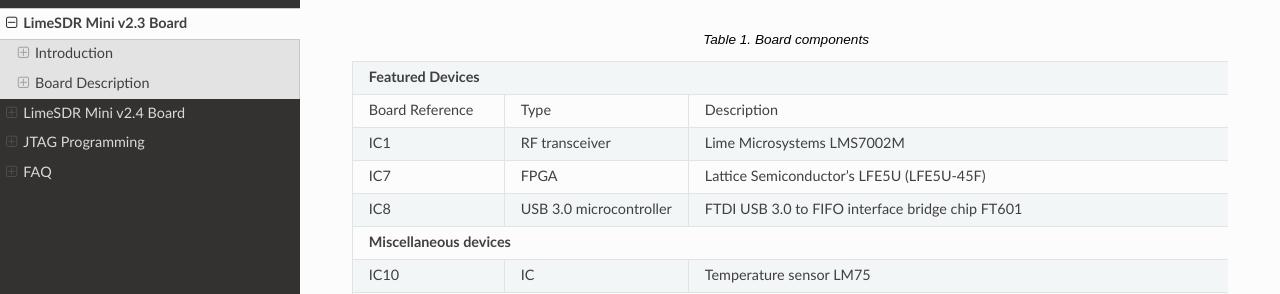
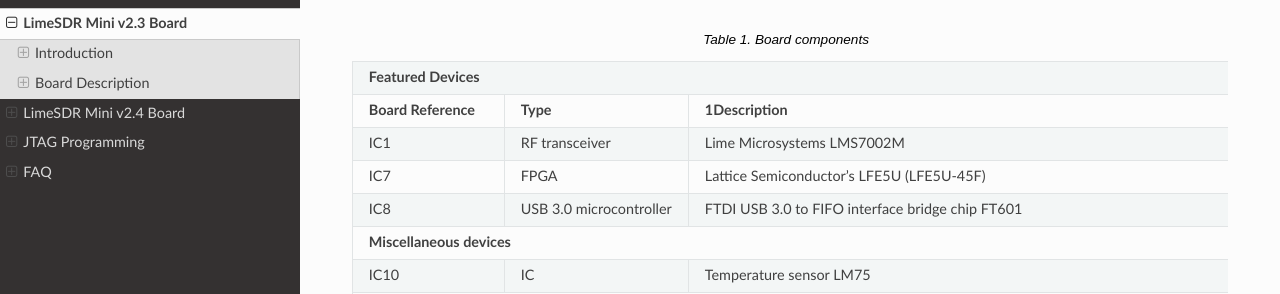
Before and after one commit to myriadrf/LimeSDR-Mini-v2, a Sphinx documentation site: the page built from docs/v2.3/index.rst, in a window 1280 px wide and 900 px high, scrolled down 3327 px. Shown: the part 157-451 px from the top of the window. Built offline with Sphinx 7.4.7 and the Read the Docs theme 3.1.0, drawn with Linux system fonts in a browser that asks for light colours.

Commit message:
fix table 1

```diff
--- a/docs/v2.3/index.rst
+++ b/docs/v2.3/index.rst
@@ -115,79 +115,79 @@
 
 .. table:: Table 1. Board components
 
-   +------------------------------------------------------------------------------------------------------------------------------------+
-   | **Featured   Devices**                                                                                                             |
-   +------------------+-------------------------+---------------------------------------------------------------------------------------+
-   | Board Reference  | Type                    | Description                                                                           |
-   +------------------+-------------------------+---------------------------------------------------------------------------------------+
-   | IC1              | RF transceiver          | Lime Microsystems   LMS7002M                                                          |
-   +------------------+-------------------------+---------------------------------------------------------------------------------------+
-   | IC7              | FPGA                    | Lattice   Semiconductor’s LFE5U (LFE5U-45F)                                           |
-   +------------------+-------------------------+---------------------------------------------------------------------------------------+
-   | IC8              | USB 3.0 microcontroller | FTDI USB 3.0 to FIFO interface bridge chip   FT601                                    |
-   +------------------+-------------------------+---------------------------------------------------------------------------------------+
-   | **Miscellaneous   devices**                                                                                                        |
-   +------------------+-------------------------+---------------------------------------------------------------------------------------+
-   | IC10             | IC                      | Temperature sensor LM75                                                               |
-   +------------------+-------------------------+---------------------------------------------------------------------------------------+
-   | **Configuration,   Status and Setup Elements**                                                                                     |
-   +------------------+-------------------------+---------------------------------------------------------------------------------------+
-   | J5               | JTAG chain connector    | FPGA programming pin header on the board edge   for JTAG cable, 0.1” pitch            |
-   +------------------+-------------------------+---------------------------------------------------------------------------------------+
-   | LED1, LED2, LED3 | Red-green status LEDs   | User defined FPGA indication LED.                                                     |
-   +------------------+-------------------------+---------------------------------------------------------------------------------------+
-   | **General   User Input/Output**                                                                                                    |
-   +------------------+-------------------------+---------------------------------------------------------------------------------------+
-   | J3               | Pin header              | 8x FPGA GPIOs, 3.3V, 0.05” pitch                                                      |
-   +------------------+-------------------------+---------------------------------------------------------------------------------------+
-   | J4               | Pin header              | 2x FPGA GPIOs on the board edge, 3.3V, 0.1”   pitch                                   |
-   +------------------+-------------------------+---------------------------------------------------------------------------------------+
-   | J9               | Pin header              | 5V (3.3V voltage can be chosen by resistors)   fan connection pin headers, 0.1” pitch |
-   +------------------+-------------------------+---------------------------------------------------------------------------------------+
-   | **Memory   Devices**                                                                                                               |
-   +------------------+-------------------------+---------------------------------------------------------------------------------------+
-   | IC2              | IC                      | I²C EEPROM Memory 128Kb (16 x 8), connected   to RF transceiver I2C bus               |
-   +------------------+-------------------------+---------------------------------------------------------------------------------------+
-   | IC12             | IC                      | I²C EEPROM Memory 128Kb (16K x 8), connected   to FPGA I2C bus                        |
-   +------------------+-------------------------+---------------------------------------------------------------------------------------+
-   | IC15             | IC                      | Quad SPI Flash Memory 128 Mb (16M x 8)   connected to FPGA SPI                        |
-   +------------------+-------------------------+---------------------------------------------------------------------------------------+
-   | **Communication   Ports**                                                                                                          |
-   +------------------+-------------------------+---------------------------------------------------------------------------------------+
-   | J6               | USB 3.0 connector       | USB 3.0 (type A) plug                                                                 |
-   +------------------+-------------------------+---------------------------------------------------------------------------------------+
-   | **Clock   Circuitry**                                                                                                              |
-   +------------------+-------------------------+---------------------------------------------------------------------------------------+
-   | XO1              | VCTCXO                  | 40.00 MHz Voltage Controlled Temperature   Compensated Crystal Oscillator             |
-   +------------------+-------------------------+---------------------------------------------------------------------------------------+
-   | IC11             | IC                      | 10 bit DAC for TCXO (XT4) frequency tuning   (default)                                |
-   +------------------+-------------------------+---------------------------------------------------------------------------------------+
-   | IC16             | IC                      | 16 bit DAC for TCXO (XT4) frequency tuning   (unpopulated)                            |
-   +------------------+-------------------------+---------------------------------------------------------------------------------------+
-   | IC17             | IC                      | Voltage reference (unpopulated)                                                       |
-   +------------------+-------------------------+---------------------------------------------------------------------------------------+
-   | IC9              | IC                      | Clock buffer                                                                          |
-   +------------------+-------------------------+---------------------------------------------------------------------------------------+
-   | IC20             | IC                      | Analog switch                                                                         |
-   +------------------+-------------------------+---------------------------------------------------------------------------------------+
-   | J8               | U.FL connector          | Reference clock input                                                                 |
-   +------------------+-------------------------+---------------------------------------------------------------------------------------+
-   | J7               | U.FL connector          | Reference clock output                                                                |
-   +------------------+-------------------------+---------------------------------------------------------------------------------------+
-   | **Power   Supply**                                                                                                                 |
-   +------------------+-------------------------+---------------------------------------------------------------------------------------+
-   | IC14             | IC                      | Switching regulator LMZ10501 (1.8V rail)                                              |
-   +------------------+-------------------------+---------------------------------------------------------------------------------------+
-   | IC19             | IC                      | Switching regulator LMZ10501 (3.3V rail)                                              |
-   +------------------+-------------------------+---------------------------------------------------------------------------------------+
-   | IC13             | IC                      | Linear regulator LD39100PUR (1.1V rail)                                               |
-   +------------------+-------------------------+---------------------------------------------------------------------------------------+
-   | IC5              | IC                      | Linear regulator LD39100PUR (1.25V rail)                                              |
-   +------------------+-------------------------+---------------------------------------------------------------------------------------+
-   | IC6              | IC                      | Linear regulator LD39100PUR (1.4V rail)                                               |
-   +------------------+-------------------------+---------------------------------------------------------------------------------------+
-   | IC18             | IC                      | Linear regulator LD39100PUR (2.5V rail)                                               |
-   +------------------+-------------------------+---------------------------------------------------------------------------------------+
+   +----------------------------------------------------------------------------------------------------------------------------------------+
+   | **Featured   Devices**                                                                                                                 |
+   +----------------------+-------------------------+---------------------------------------------------------------------------------------+
+   | **Board Reference**  | **Type**                | **1Description**                                                                      |
+   +----------------------+-------------------------+---------------------------------------------------------------------------------------+
+   | IC1                  | RF transceiver          | Lime Microsystems   LMS7002M                                                          |
+   +----------------------+-------------------------+---------------------------------------------------------------------------------------+
+   | IC7                  | FPGA                    | Lattice   Semiconductor’s LFE5U (LFE5U-45F)                                           |
+   +----------------------+-------------------------+---------------------------------------------------------------------------------------+
+   | IC8                  | USB 3.0 microcontroller | FTDI USB 3.0 to FIFO interface bridge chip   FT601                                    |
+   +----------------------+-------------------------+---------------------------------------------------------------------------------------+
+   | **Miscellaneous   devices**                                                                                                            |
+   +----------------------+-------------------------+---------------------------------------------------------------------------------------+
+   | IC10                 | IC                      | Temperature sensor LM75                                                               |
+   +----------------------+-------------------------+---------------------------------------------------------------------------------------+
+   | **Configuration,   Status and Setup Elements**                                                                                         |
+   +----------------------+-------------------------+---------------------------------------------------------------------------------------+
+   | J5                   | JTAG chain connector    | FPGA programming pin header on the board edge   for JTAG cable, 0.1” pitch            |
+   +----------------------+-------------------------+---------------------------------------------------------------------------------------+
+   | LED1, LED2, LED3     | Red-green status LEDs   | User defined FPGA indication LED.                                                     |
+   +----------------------+-------------------------+---------------------------------------------------------------------------------------+
+   | **General   User Input/Output**                                                                                                        |
+   +----------------------+-------------------------+---------------------------------------------------------------------------------------+
+   | J3                   | Pin header              | 8x FPGA GPIOs, 3.3V, 0.05” pitch                                                      |
+   +----------------------+-------------------------+---------------------------------------------------------------------------------------+
+   | J4                   | Pin header              | 2x FPGA GPIOs on the board edge, 3.3V, 0.1”   pitch                                   |
+   +----------------------+-------------------------+---------------------------------------------------------------------------------------+
+   | J9                   | Pin header              | 5V (3.3V voltage can be chosen by resistors)   fan connection pin headers, 0.1” pitch |
+   +----------------------+-------------------------+---------------------------------------------------------------------------------------+
+   | **Memory   Devices**                                                                                                                   |
+   +----------------------+-------------------------+---------------------------------------------------------------------------------------+
+   | IC2                  | IC                      | I²C EEPROM Memory 128Kb (16 x 8), connected   to RF transceiver I2C bus               |
+   +----------------------+-------------------------+---------------------------------------------------------------------------------------+
+   | IC12                 | IC                      | I²C EEPROM Memory 128Kb (16K x 8), connected   to FPGA I2C bus                        |
+   +----------------------+-------------------------+---------------------------------------------------------------------------------------+
+   | IC15                 | IC                      | Quad SPI Flash Memory 128 Mb (16M x 8)   connected to FPGA SPI                        |
+   +----------------------+-------------------------+---------------------------------------------------------------------------------------+
+   | **Communication   Ports**                                                                                                              |
+   +----------------------+-------------------------+---------------------------------------------------------------------------------------+
+   | J6                   | USB 3.0 connector       | USB 3.0 (type A) plug                                                                 |
+   +----------------------+-------------------------+---------------------------------------------------------------------------------------+
+   | **Clock   Circuitry**                                                                                                                  |
+   +----------------------+-------------------------+---------------------------------------------------------------------------------------+
+   | XO1                  | VCTCXO                  | 40.00 MHz Voltage Controlled Temperature   Compensated Crystal Oscillator             |
+   +----------------------+-------------------------+---------------------------------------------------------------------------------------+
+   | IC11                 | IC                      | 10 bit DAC for TCXO (XT4) frequency tuning   (default)                                |
+   +----------------------+-------------------------+---------------------------------------------------------------------------------------+
+   | IC16                 | IC                      | 16 bit DAC for TCXO (XT4) frequency tuning   (unpopulated)                            |
+   +----------------------+-------------------------+---------------------------------------------------------------------------------------+
+   | IC17                 | IC                      | Voltage reference (unpopulated)                                                       |
+   +----------------------+-------------------------+---------------------------------------------------------------------------------------+
+   | IC9                  | IC                      | Clock buffer                                                                          |
+   +----------------------+-------------------------+---------------------------------------------------------------------------------------+
+   | IC20                 | IC                      | Analog switch                                                                         |
+   +----------------------+-------------------------+---------------------------------------------------------------------------------------+
+   | J8                   | U.FL connector          | Reference clock input                                                                 |
+   +----------------------+-------------------------+---------------------------------------------------------------------------------------+
+   | J7                   | U.FL connector          | Reference clock output                                                                |
+   +----------------------+-------------------------+---------------------------------------------------------------------------------------+
+   | **Power   Supply**                                                                                                                     |
+   +----------------------+-------------------------+---------------------------------------------------------------------------------------+
+   | IC14                 | IC                      | Switching regulator LMZ10501 (1.8V rail)                                              |
+   +----------------------+-------------------------+---------------------------------------------------------------------------------------+
+   | IC19                 | IC                      | Switching regulator LMZ10501 (3.3V rail)                                              |
+   +----------------------+-------------------------+---------------------------------------------------------------------------------------+
+   | IC13                 | IC                      | Linear regulator LD39100PUR (1.1V rail)                                               |
+   +----------------------+-------------------------+---------------------------------------------------------------------------------------+
+   | IC5                  | IC                      | Linear regulator LD39100PUR (1.25V rail)                                              |
+   +----------------------+-------------------------+---------------------------------------------------------------------------------------+
+   | IC6                  | IC                      | Linear regulator LD39100PUR (1.4V rail)                                               |
+   +----------------------+-------------------------+---------------------------------------------------------------------------------------+
+   | IC18                 | IC                      | Linear regulator LD39100PUR (2.5V rail)                                               |
+   +----------------------+-------------------------+---------------------------------------------------------------------------------------+
 
 
 Board Description
```
